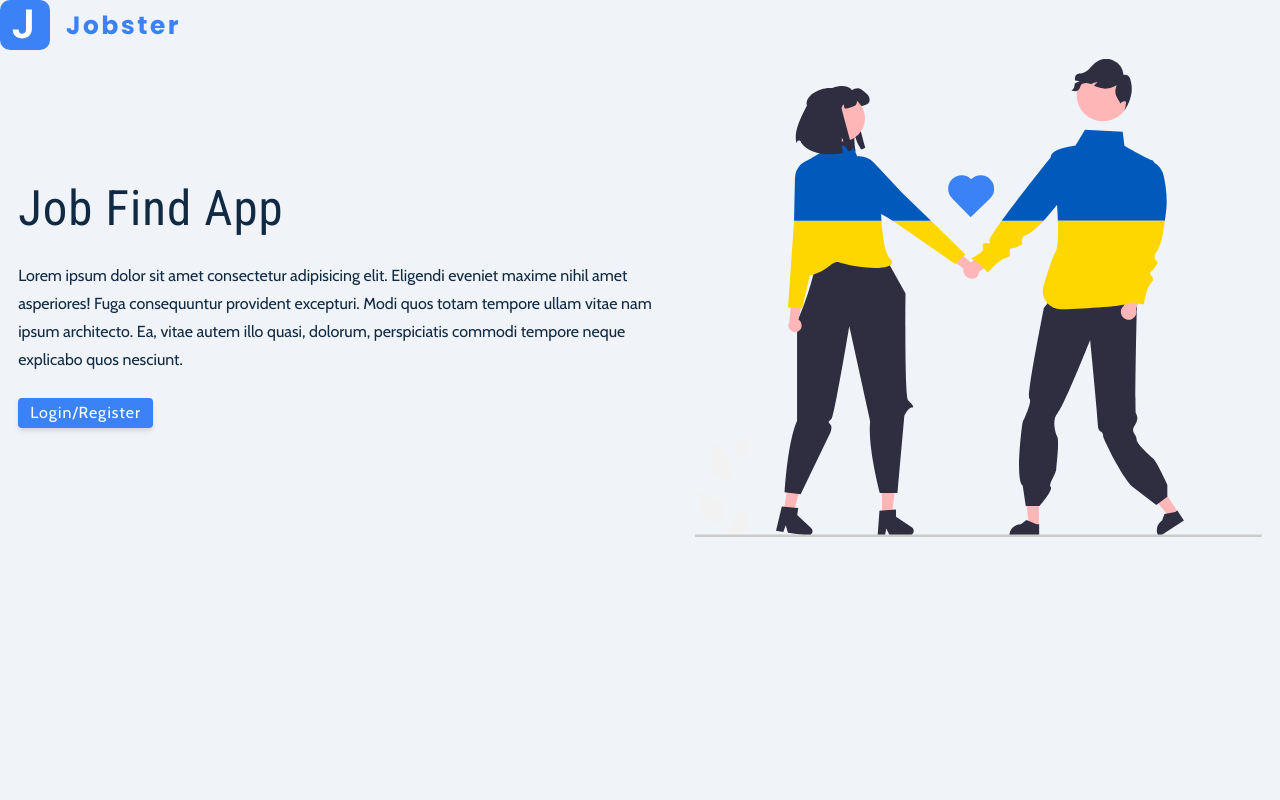
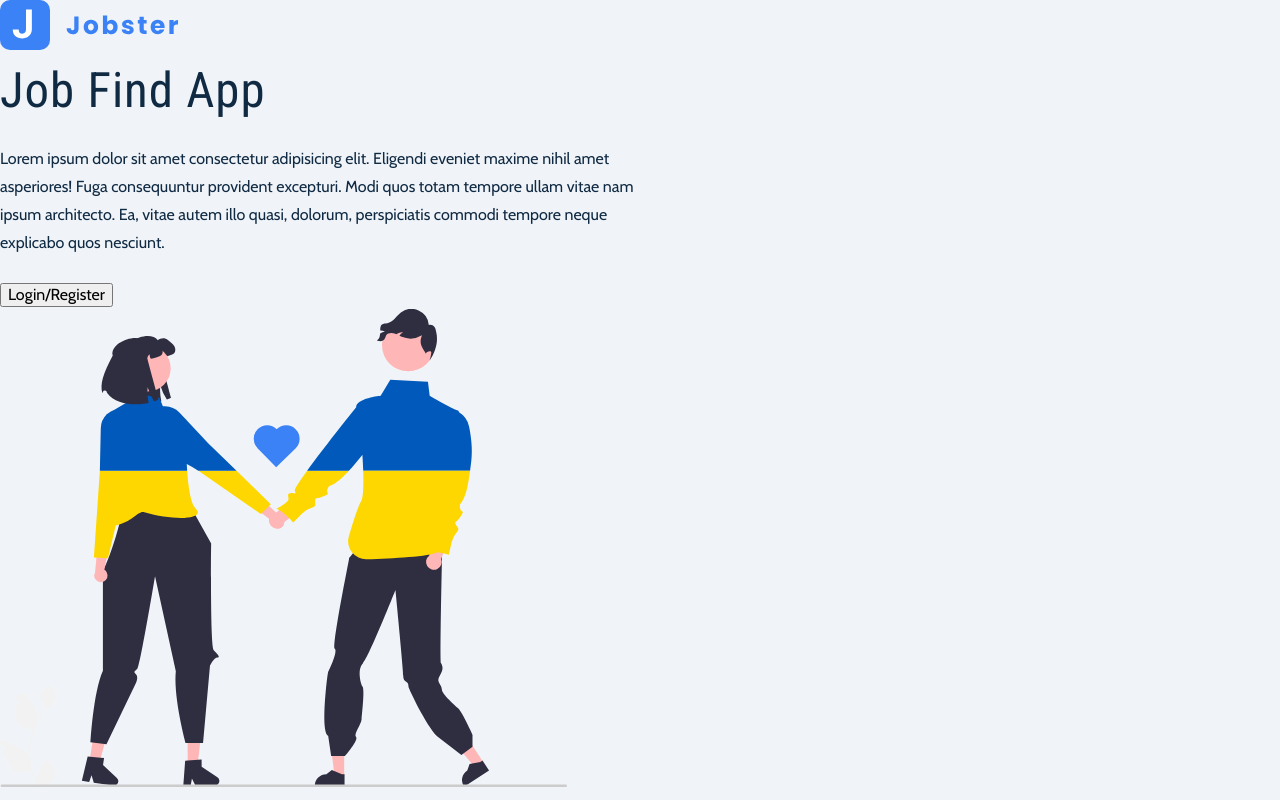
Before and after one commit to bluff91/jobfind, a React (Vite) app: page / in a window 1280 px wide. Built offline with nearby package versions, Linux system fonts and the light colour scheme.

Commit message:
tried to use css modules; changed mind

```diff
--- a/src/pages/Landing.jsx
+++ b/src/pages/Landing.jsx
@@ -4,29 +4,22 @@ import main from '../assets/main.svg'
 const Landing = () => {
   return (
     <div>
-      <nav className="navbar">
+      <nav>
         <img src={logo} alt="logo" />
       </nav>
-      <div
-        className="landing-page-content"
-        style={{
-          display: 'flex',
-          justifyContent: 'space-around',
-          alignItems: 'center',
-        }}
-      >
-        <div className="landing-page-left">
-          <h1 className="landing-page-title">Job Find App</h1>
-          <p className="landing-page-text">
+      <div className="2">
+        <div className="2">
+          <h1 className="2">Job Find App</h1>
+          <p className="2">
             Lorem ipsum dolor sit amet consectetur adipisicing elit. Eligendi
             eveniet maxime nihil amet asperiores! Fuga consequuntur provident
             excepturi. Modi quos totam tempore ullam vitae nam ipsum architecto.
             Ea, vitae autem illo quasi, dolorum, perspiciatis commodi tempore
             neque explicabo quos nesciunt.
           </p>
-          <button className="landing-page-button btn">Login/Register</button>
+          <button className="2">Login/Register</button>
         </div>
-        <div className="landing-page-right">
+        <div className={2}>
           <img src={main} alt="main" />
         </div>
       </div>
```
